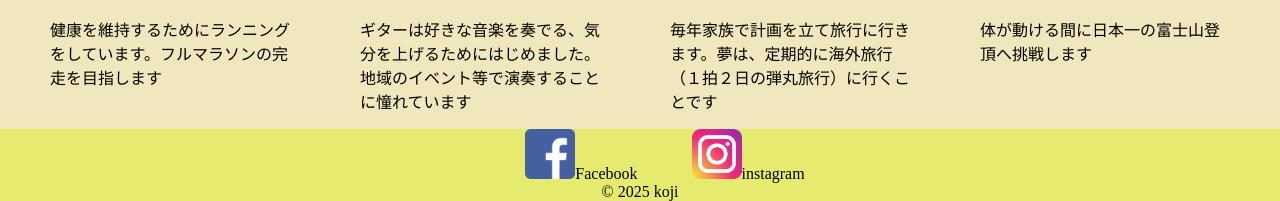
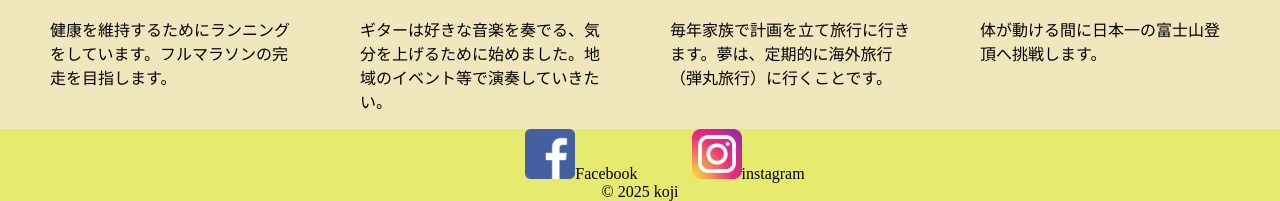
Before and after one commit to 0502-yama/MYPROFILE, a plain HTML site: page index.html in a window 1280 px wide. Shown: the part 1959-2160 px from the top of the page. Drawn offline with Linux system fonts and the light colour scheme.

Commit message:
Add files via upload

```diff
--- a/index.html
+++ b/index.html
@@ -36,25 +36,25 @@
     <div class="item-1">
      <h2>ランニング</h2>
      <img src="running.jpg" alt="ランニング">
-     <p>健康を維持するためにランニングをしています。フルマラソンの完走を目指します</p>
+     <p>健康を維持するためにランニングをしています。フルマラソンの完走を目指します。</p>
     </div>
 
     <div class="item-2">
      <h2>楽器演奏</h2>
      <img src="guitar.jpg" alt="ギター">
-     <p>ギターは好きな音楽を奏でる、気分を上げるためにはじめました。地域のイベント等で演奏することに憧れています</p>
+     <p>ギターは好きな音楽を奏でる、気分を上げるために始めました。地域のイベント等で演奏していきたい。</p>
     </div>
 
     <div class="item-3">
      <h2>旅行</h2>
      <img src="trip.jpeg" alt="旅行">
-     <p>毎年家族で計画を立て旅行に行きます。夢は、定期的に海外旅行（１拍２日の弾丸旅行）に行くことです</p>
+     <p>毎年家族で計画を立て旅行に行きます。夢は、定期的に海外旅行（弾丸旅行）に行くことです。</p>
     </div>
 
     <div class="item-4">
       <h2>富士山登頂</h2>
       <img src="Mt.Fuji.jpg" alt="富士山">
-      <p>体が動ける間に日本一の富士山登頂へ挑戦します</p>
+      <p>体が動ける間に日本一の富士山登頂へ挑戦します。</p>
     </div>
   </div>
   </main>
--- a/style.css
+++ b/style.css
@@ -109,6 +109,7 @@ footer p{
 
 .item-4 p{
   margin: 16px 0 0 0;
+  padding: 0 0 16px 0;
 }
 
 /*タブレット版*/
```
